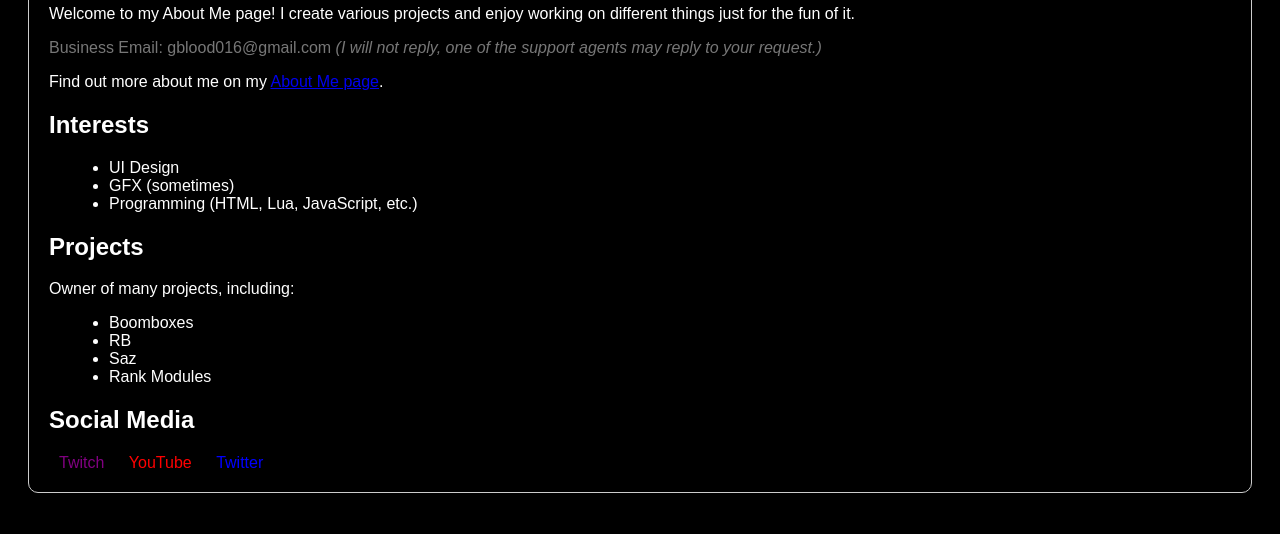
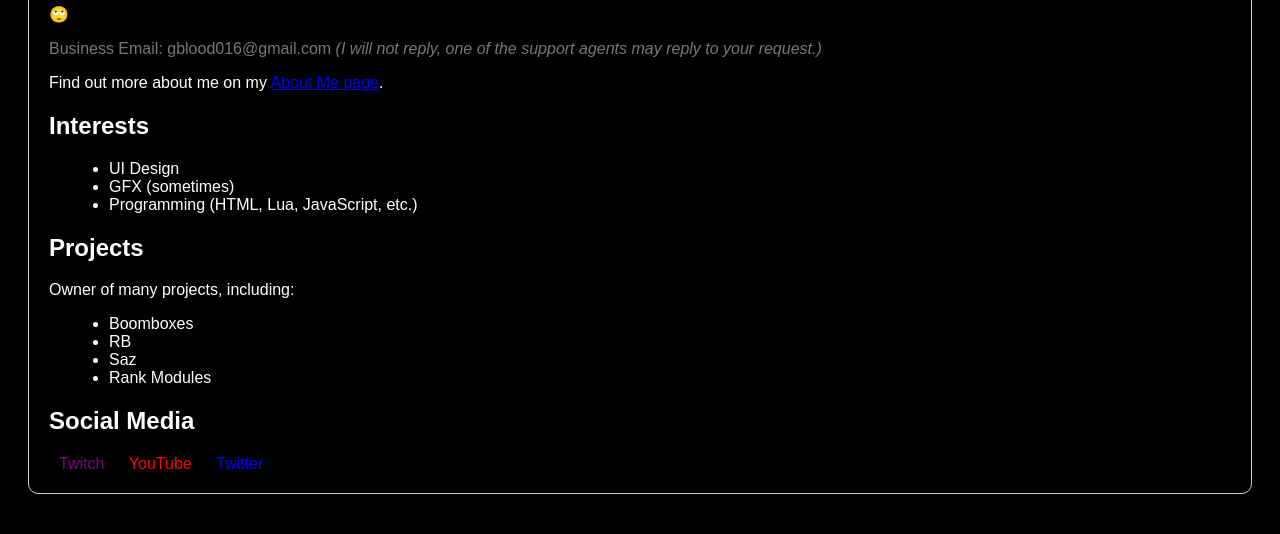
Before and after one commit to 4zx16/4zx16, a plain HTML site: page index.html in a window 1280 px wide. Shown: the part 266-800 px from the top of the page. Drawn offline with Linux system fonts and the light colour scheme.

Commit message:
Update index.html

```diff
--- a/index.html
+++ b/index.html
@@ -49,7 +49,7 @@
     </div>
     <div id="container">
         <h2>About Me</h2>
-        <p>Welcome to my About Me page! I create various projects and enjoy working on different things just for the fun of it.</p>
+        <p>🙄</p>
         <p id="email-note">Business Email: gblood016@gmail.com <i>(I will not reply, one of the support agents may reply to your request.)</i></p>
         <p>Find out more about me on my <a href="https://linkr.it/4zx16" target="_blank">About Me page</a>.</p>
 
```
